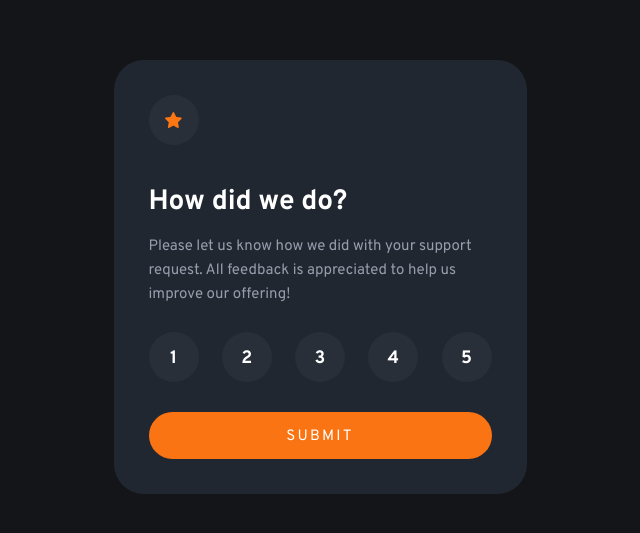
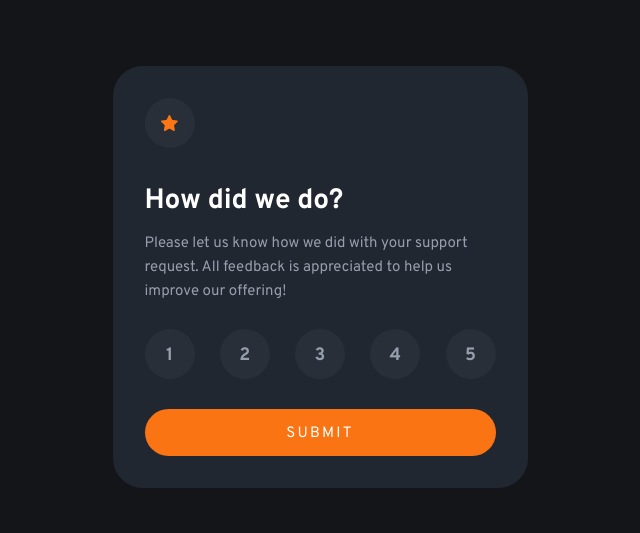
Before and after one commit to mauLovera/frontend-mentor--interactive-rating-component, a Next.js app: page / in a window 1280 px wide. Shown: the part 123-656 px from the top of the page, without its empty margins (320-960 px from the left). Built offline with nearby package versions, Linux system fonts and the light colour scheme.

Commit message:
update: styles

```diff
--- a/src/components/form/Form.tsx
+++ b/src/components/form/Form.tsx
@@ -59,7 +59,7 @@ export default function Form() {
 
   return (
     <form
-      className=" relative flex max-w-[413px] flex-col rounded-[30px] bg-neutral-very-dark-blue p-[35px]"
+      className=" relative flex max-w-[415px] flex-col rounded-[30px] bg-neutral-very-dark-blue p-[32px]"
       onSubmit={handleFormSubmit}
     >
       <div
--- a/src/components/form/RatingButton.tsx
+++ b/src/components/form/RatingButton.tsx
@@ -18,7 +18,7 @@ export default function RatingButton({
       />
       <label
         htmlFor={`${value}`}
-        className="flex aspect-square h-[50px] cursor-pointer items-center justify-center rounded-full bg-neutral-dark-blue transition-colors hover:bg-neutral-medium-grey peer-checked:bg-primary-orange"
+        className="flex aspect-square h-[50px] cursor-pointer items-center justify-center rounded-full bg-neutral-dark-blue transition-colors hover:bg-neutral-medium-grey peer-checked:bg-primary-orange text-neutral-light-grey hover:text-neutral-white peer-checked:text-neutral-white"
       >
         <span className="relative top-0.5">{value}</span>
       </label>
--- a/src/components/form/steps/RatingStep.tsx
+++ b/src/components/form/steps/RatingStep.tsx
@@ -8,10 +8,10 @@ interface Props {
 export default function RatingStep({ handleInputChange }: Props) {
   return (
     <>
-      <div className="mb-[36px] flex aspect-square h-[50px] items-center justify-center rounded-full bg-neutral-dark-blue w-fit">
+      <div className="mb-[32px] flex aspect-square h-[50px] items-center justify-center rounded-full bg-neutral-dark-blue w-fit">
         <StarIcon />
       </div>
-      <h1 className="mb-3 text-[28px] font-bold tracking-[calc(-0.5_*_0.01em)]">
+      <h1 className="mb-[10px] text-[28px] font-bold tracking-[calc(-0.5_*_0.01em)]">
         How did we do?
       </h1>
       <p className="mb-[26px] leading-[157%] text-neutral-light-grey">
```
